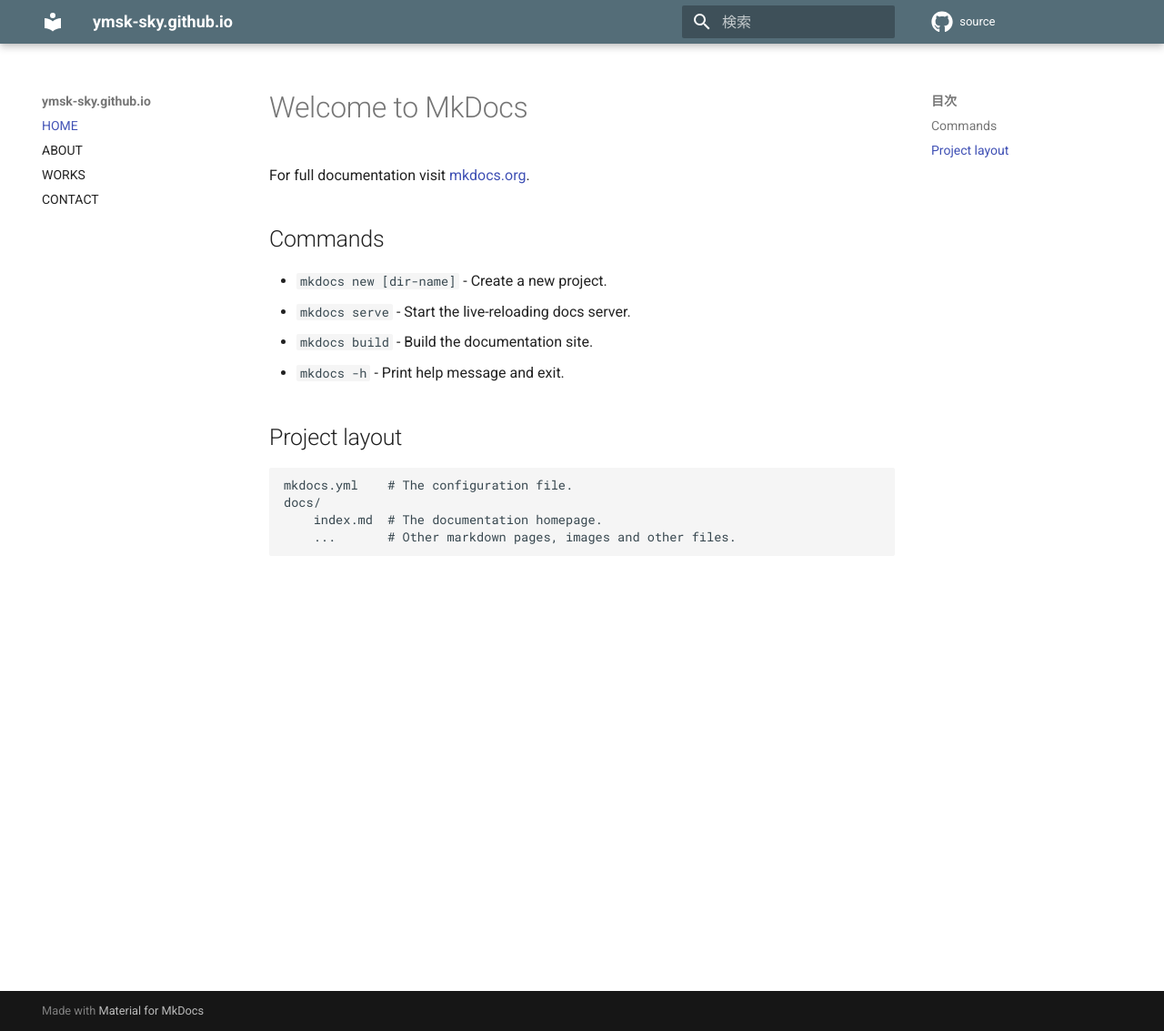
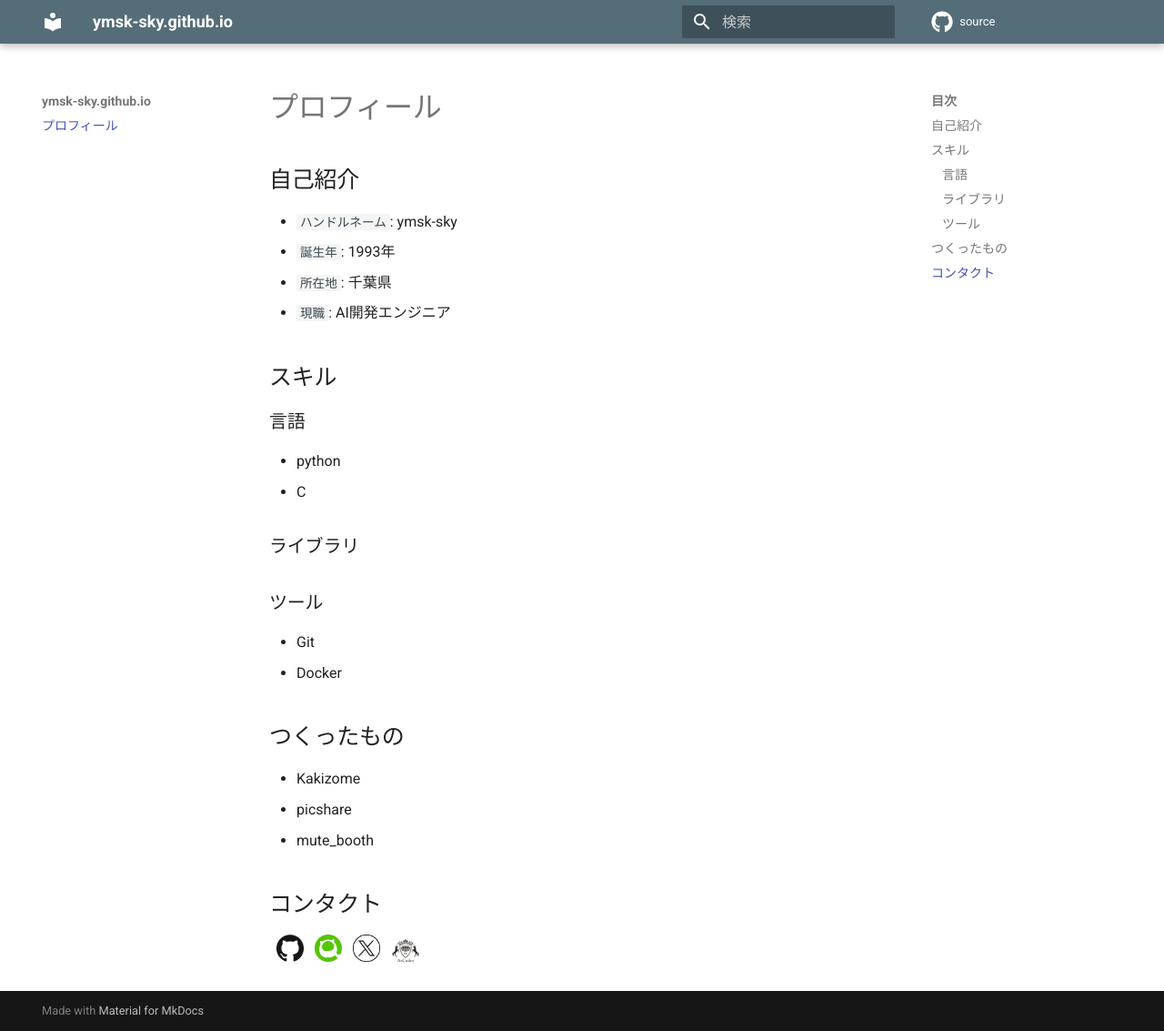
Before and after one commit to ymsk-sky/ymsk-sky.github.io, an MkDocs documentation site: the page built from docs/index.md, in a window 1280 px wide and 1133 px high. Shown: the whole window at 91% size. Built offline with MkDocs 1.6.1 and Material for MkDocs 9.7.7, drawn with Linux system fonts in a browser that asks for light colours; comment, search, counter and statistics services are not loaded.

Commit message:
ひながた完成

```diff
--- a/docs/index.md
+++ b/docs/index.md
@@ -1,17 +1,33 @@
-# Welcome to MkDocs
+# プロフィール
 
-For full documentation visit [mkdocs.org](https://www.mkdocs.org).
+## 自己紹介
 
-## Commands
+* `ハンドルネーム`: ymsk-sky
+* `誕生年`: 1993年
+* `所在地`: 千葉県
+* `現職`: AI開発エンジニア
 
-* `mkdocs new [dir-name]` - Create a new project.
-* `mkdocs serve` - Start the live-reloading docs server.
-* `mkdocs build` - Build the documentation site.
-* `mkdocs -h` - Print help message and exit.
+## スキル
 
-## Project layout
+### 言語
+- python
+- C
 
-    mkdocs.yml    # The configuration file.
-    docs/
-        index.md  # The documentation homepage.
-        ...       # Other markdown pages, images and other files.
+### ライブラリ
+
+### ツール
+- Git
+- Docker
+
+## つくったもの
+
+- Kakizome
+- picshare
+- mute_booth
+
+## コンタクト
+
+&ensp;<a href="https://github.com/ymsk-sky" target="_blank"><img src="./img/github.png" width="30"></a>
+&ensp;<a href="https://qiita.com/ymsk_sky" target="_blank"><img src="./img/qiita.png" width="30"></a>
+&ensp;<a href="https://twitter.com/ymsksky" target="_blank"><img src="./img/X.png" width="30"></a>
+&ensp;<a href="https://atcoder.jp/users/ymsksky" target="_blank"><img src="./img/atcoder.svg" width="30"></a>
--- a/mkdocs.yml
+++ b/mkdocs.yml
@@ -1,10 +1,7 @@
 site_name: ymsk-sky.github.io
 
 nav:
-  - HOME: index.md
-  - ABOUT: about.md
-  - WORKS: works.md
-  - CONTACT: contact.md
+  - index.md
 
 repo_url: https://github.com/ymsk-sky/ymsk-sky.github.io
 repo_name: source
```
Also changed, not shown: docs/about.md (deleted), docs/contact.md (deleted), docs/img/X.png (added), docs/img/atcoder.svg (added), docs/img/github.png (added), docs/img/qiita.png (added), docs/works.md (deleted).
